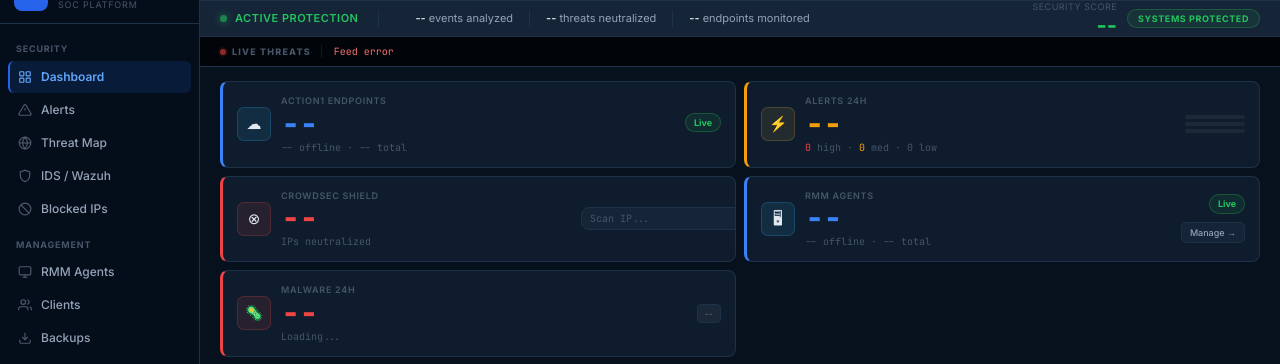
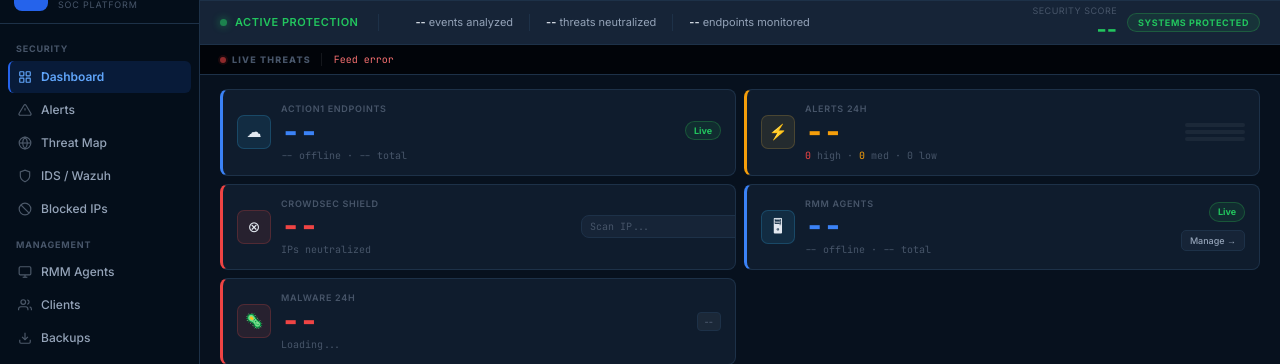
Before and after one commit to SoMoTechs/soc-dashboard, a Flask app: template templates/index.html in a window 1280 px wide. Shown: the part 39-403 px from the top of the page. Run offline with Flask 3, Linux system fonts and the light colour scheme; the template is opened without the code that fills it, so the values that code supplies are empty; parts of the project's set-up code (start-up, migrations or seed data) failed here and were passed over; some libraries are stand-ins or nearby versions.

Commit message:
Fix posture banner height for score display
Co-Authored-By: Claude Sonnet 4.6 <noreply@anthropic.com>

```diff
--- a/templates/index.html
+++ b/templates/index.html
@@ -191,7 +191,7 @@ body.sb-collapsed .sb-live{justify-content:center;}
 .posture-banner{
   background:var(--surface-2);
   border-bottom:1px solid var(--border);
-  padding:0 20px;height:36px;flex-shrink:0;
+  padding:0 20px;height:44px;flex-shrink:0;
   display:flex;align-items:center;gap:0;
 }
 .posture-banner::before{display:none;}
```
